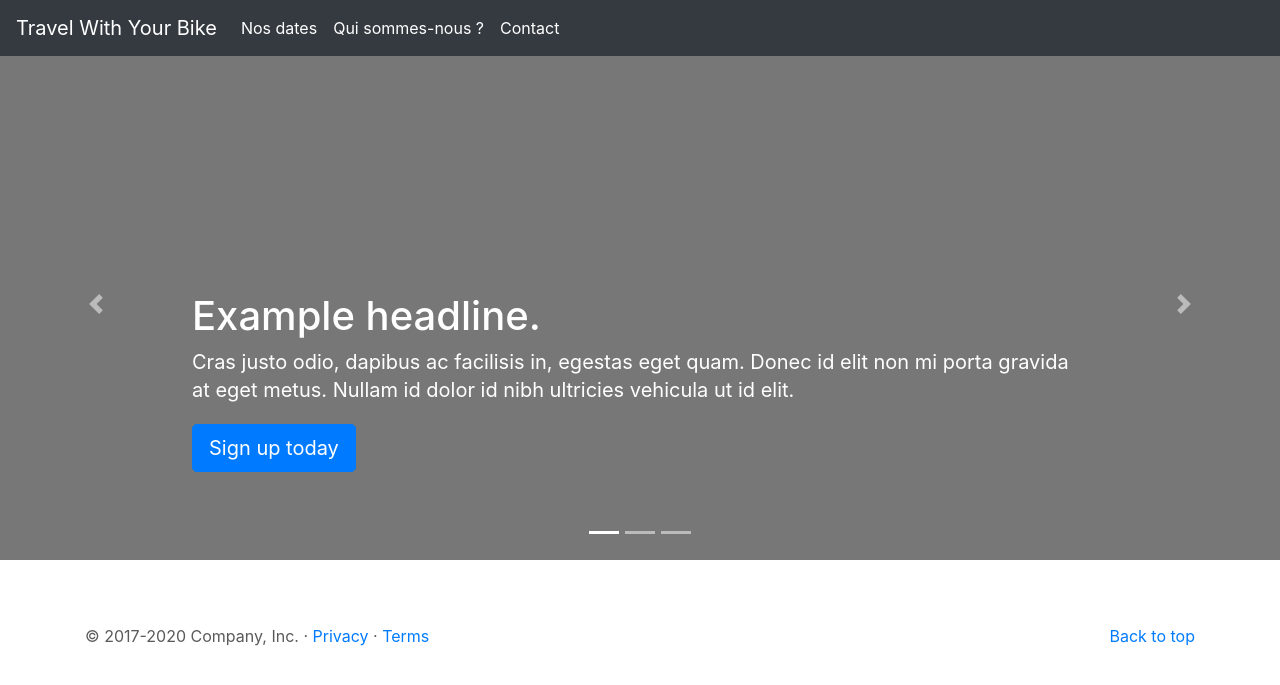
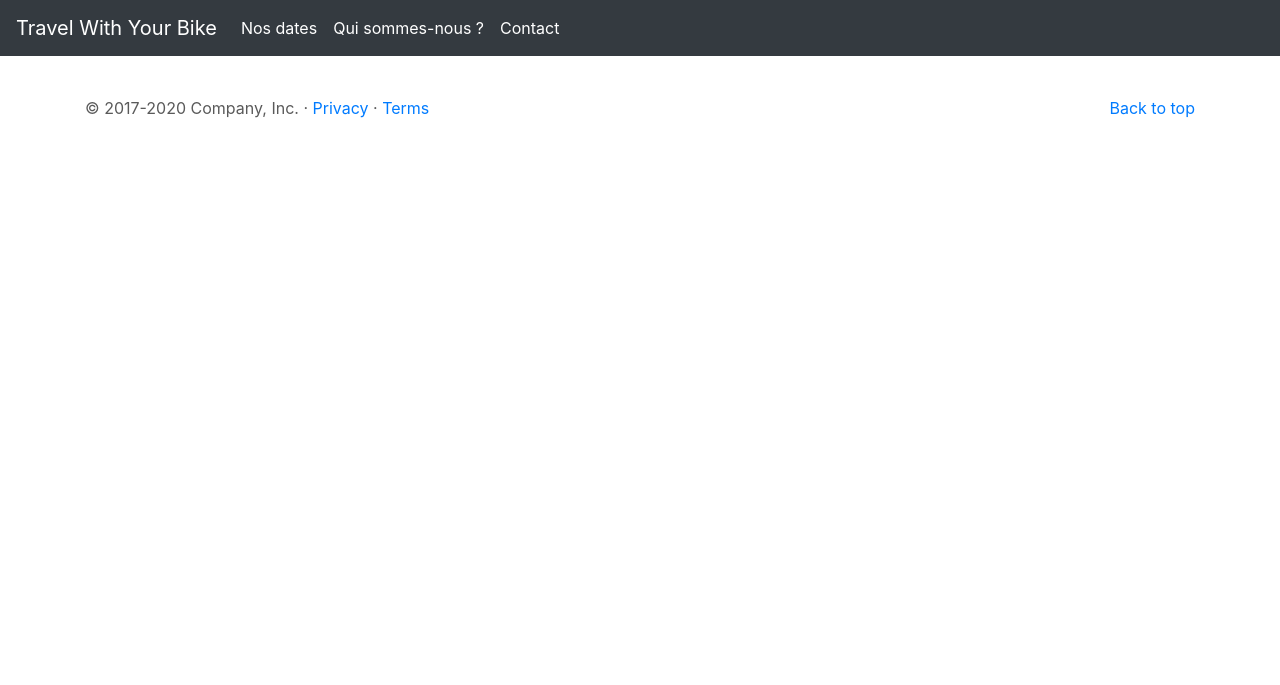
Before and after one commit to Akcel77/TYWB, a Symfony app: template templates/register/index.html.twig in a window 1280 px wide. Shown: the top 685 px of the page. Run offline with Twig, Linux system fonts and the light colour scheme; the template is opened without the code that fills it: most values are stand-ins (such as "Sample title", 1, 10 or a date in 2020); some libraries are stand-ins or nearby versions.

Commit message:
Carousel Block

```diff
--- a/templates/base.html.twig
+++ b/templates/base.html.twig
@@ -70,8 +70,8 @@
 </header>
 
 <main role="main">
-
-    <div id="myCarousel" class="carousel slide" data-ride="carousel">
+    {% if block('carousel') is defined %}
+        <div id="myCarousel" class="carousel slide" data-ride="carousel">
         <ol class="carousel-indicators">
             <li data-target="#myCarousel" data-slide-to="0" class="active"></li>
             <li data-target="#myCarousel" data-slide-to="1"></li>
@@ -118,13 +118,10 @@
             <span class="sr-only">Next</span>
         </a>
     </div>
+    {% endif %}
 
 
-    <!-- Marketing messaging and featurettes
-    ================================================== -->
-    <!-- Wrap the rest of the page in another container to center all the content. -->
-
-    <div class="container marketing">
+    <div class="container marketing {% if block('carousel') is not defined %} mt-5 {% endif %}">
 
         {% block content %}
 
--- a/templates/home/index.html.twig
+++ b/templates/home/index.html.twig
@@ -1,4 +1,5 @@
 {% extends 'base.html.twig' %}
+{% block carousel %}{% endblock %}
 
 
 {% block content %}
```
